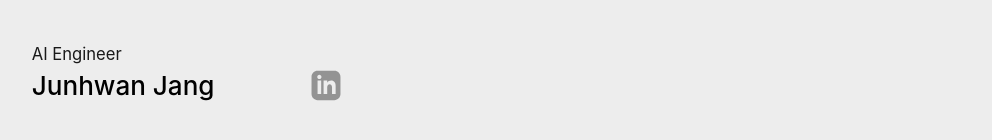
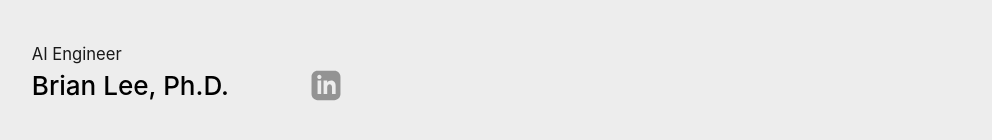
Before and after one commit to jcggl/web_test_-CodeAlpacat, a React (Create React App) app: page /team in a window 1280 px wide. Shown: the part 6642-6782 px from the top of the page, without its empty margins (79-1071 px from the left). Built offline with nearby package versions, Linux system fonts and the light colour scheme.

Commit message:
fixed: team info fixed

```diff
--- a/src/constants/Members/members.ts
+++ b/src/constants/Members/members.ts
@@ -21,7 +21,7 @@ export const members: MemberInfoType[] = [
   },
   {
     role: "AI Engineer",
-    name: "Junhwan Jang",
+    name: "Brian Lee, Ph.D.",
     href: "https://www.linkedin.com/in/brianlee00/",
     hasLinkedIn: true,
   },
```
